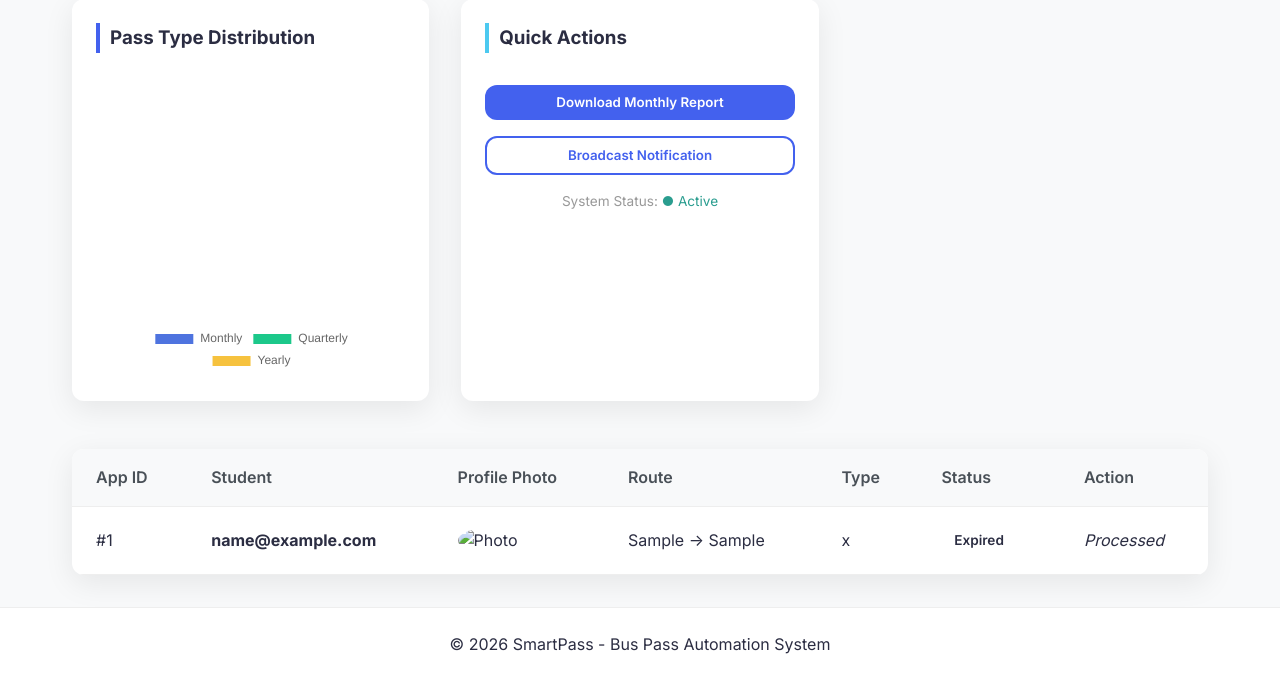
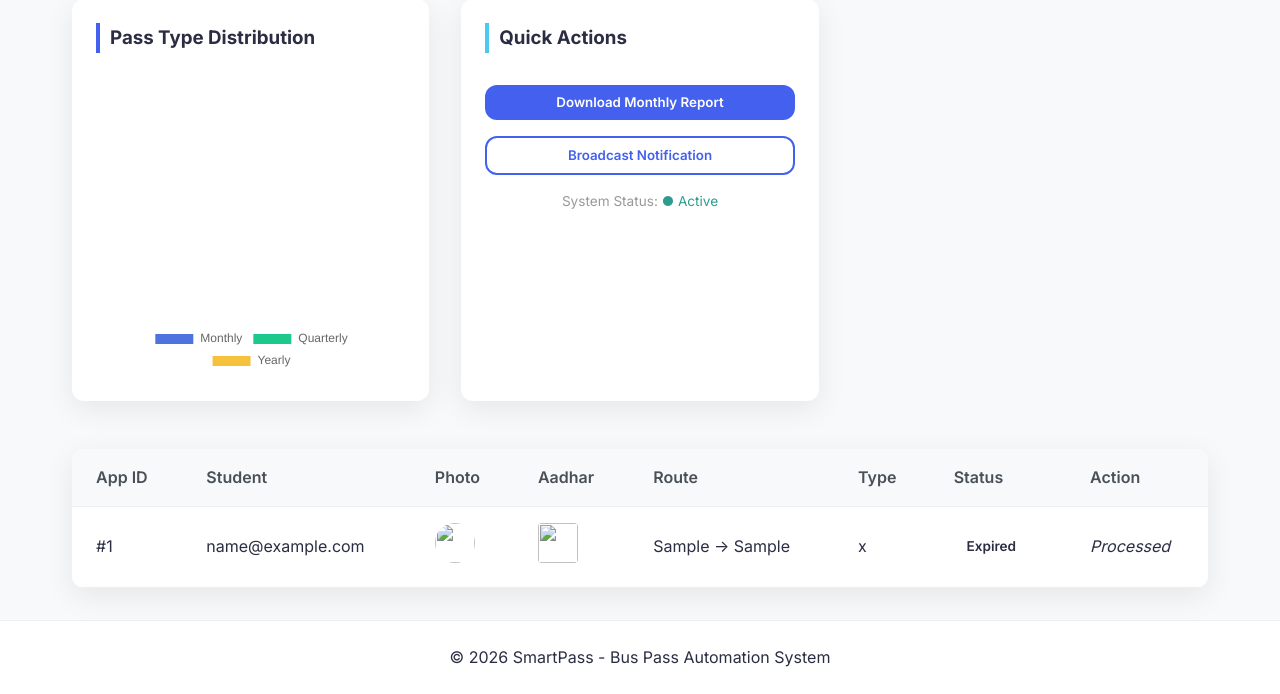
Before and after one commit to adityaavadan/smart_bus_pass, a Flask app: page /admin/dashboard in a window 1280 px wide. Shown: the part 334-1028 px from the top of the page. Before the commit the page ends 988 px from the top, so only its background shows below. Run offline with Flask 3, Linux system fonts and the light colour scheme; the visitor is signed in with stand-in values (Sample User, id 1); tables that the repository leaves empty hold one stand-in row (values such as "Sample post").

Commit message:
Update admin_dashboard.html

```diff
--- a/templates/admin_dashboard.html
+++ b/templates/admin_dashboard.html
@@ -23,7 +23,7 @@
     </div>
 </div>
 
-<!-- NEW: Charts Section -->
+<!-- Charts Section -->
 <div class="grid" style="margin-bottom: 3rem;">
     <div class="card" style="margin: 0; padding: 1.5rem;">
         <h3 style="margin-bottom: 1.5rem; border-left: 4px solid var(--primary-color); padding-left: 10px;">Pass Type Distribution</h3>
@@ -48,39 +48,46 @@
             <tr>
                 <th>App ID</th>
                 <th>Student</th>
-                <th>{{ t.profile_photo }}</th>
+                <th>Photo</th>
+                <th>Aadhar</th>
                 <th>Route</th>
                 <th>Type</th>
-                <th>{{ t.status }}</th>
-                <th>{{ t.action }}</th>
+                <th>Status</th>
+                <th>Action</th>
             </tr>
         </thead>
         <tbody>
             {% for app in applications %}
             <tr>
                 <td>#{{ app.id }}</td>
-                <td><strong>{{ app.student.email }}</strong></td>
+                <td>{{ app.student.email }}</td>
                 <td>
                     {% if app.profile_pic_data %}
-                        <img src="{{ url_for('get_image', app_id=app.id, type='profile') }}" style="width: 40px; height: 40px; border-radius: 50%; object-fit: cover;" alt="Photo">
+                        <img src="{{ url_for('get_image', app_id=app.id, type='profile') }}" style="width: 40px; height: 40px; border-radius: 50%; object-fit: cover;">
                     {% else %}
-                        <span style="font-size: 0.8rem; color: #999;">No Photo</span>
+                        <span style="color: #999;">No Photo</span>
+                    {% endif %}
+                </td>
+                <td>
+                    {% if app.aadhar_pic_data %}
+                        <a href="{{ url_for('get_image', app_id=app.id, type='aadhar') }}" target="_blank">
+                            <img src="{{ url_for('get_image', app_id=app.id, type='aadhar') }}" style="width: 40px; height: 40px; border-radius: 4px; object-fit: cover;">
+                        </a>
+                    {% else %}
+                        <span style="color: #999;">No Aadhar</span>
                     {% endif %}
                 </td>
                 <td>{{ app.source }} &rarr; {{ app.destination }}</td>
                 <td>{{ app.pass_type }}</td>
                 <td>
                     <span class="badge badge-{{ app.status.lower().replace(' ', '-') }}">
-                        {% if app.status == 'Pending' %}{{ t.pending }}
-                        {% elif app.status == 'Approved' %}{{ t.approve }}
-                        {% elif app.status == 'Rejected' %}{{ t.reject }}
-                        {% else %}{{ app.status }}{% endif %}
+                        {{ app.status }}
                     </span>
                 </td>
                 <td>
                     {% if app.status == 'Pending' %}
-                        <a href="{{ url_for('approve_pass', app_id=app.id) }}" class="btn btn-success" style="padding: 0.3rem 0.6rem; font-size: 0.85rem;">{{ t.approve }}</a>
-                        <a href="{{ url_for('reject_pass', app_id=app.id) }}" class="btn btn-danger" style="padding: 0.3rem 0.6rem; font-size: 0.85rem;">{{ t.reject }}</a>
+                        <a href="{{ url_for('approve_pass', app_id=app.id) }}" class="btn btn-success" style="padding: 0.3rem 0.6rem; font-size: 0.85rem;">Approve</a>
+                        <a href="{{ url_for('reject_pass', app_id=app.id) }}" class="btn btn-danger" style="padding: 0.3rem 0.6rem; font-size: 0.85rem;">Reject</a>
                     {% else %}
                         <em>Processed</em>
                     {% endif %}
@@ -91,7 +98,6 @@
     </table>
 </div>
 
-<!-- Chart Script -->
 <script src="https://cdn.jsdelivr.net/npm/chart.js"></script>
 <script>
     const ctx = document.getElementById('passTypeChart').getContext('2d');
@@ -108,9 +114,7 @@
         },
         options: {
             maintainAspectRatio: false,
-            plugins: {
-                legend: { position: 'bottom' }
-            }
+            plugins: { legend: { position: 'bottom' } }
         }
     });
 </script>
```
